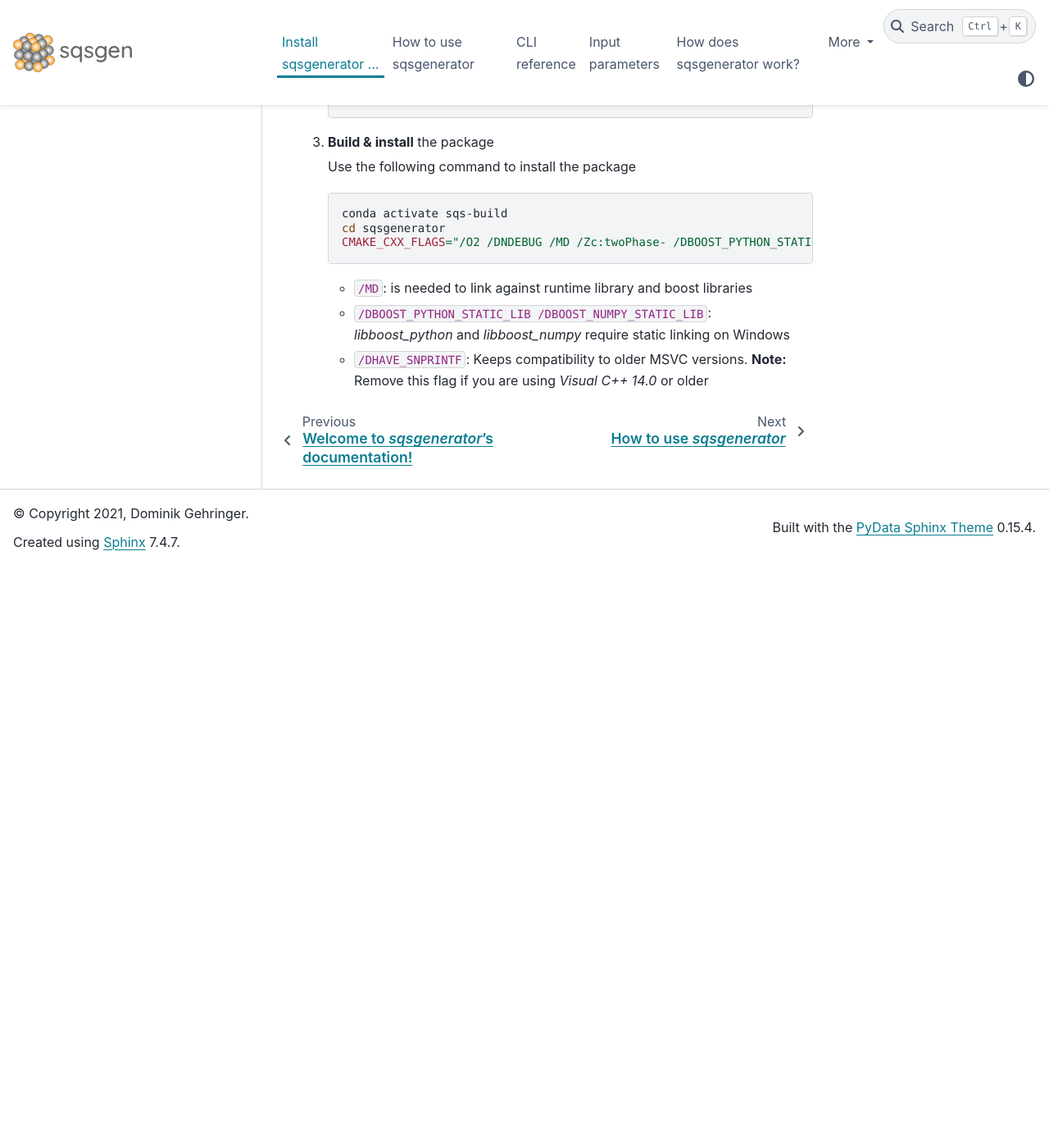
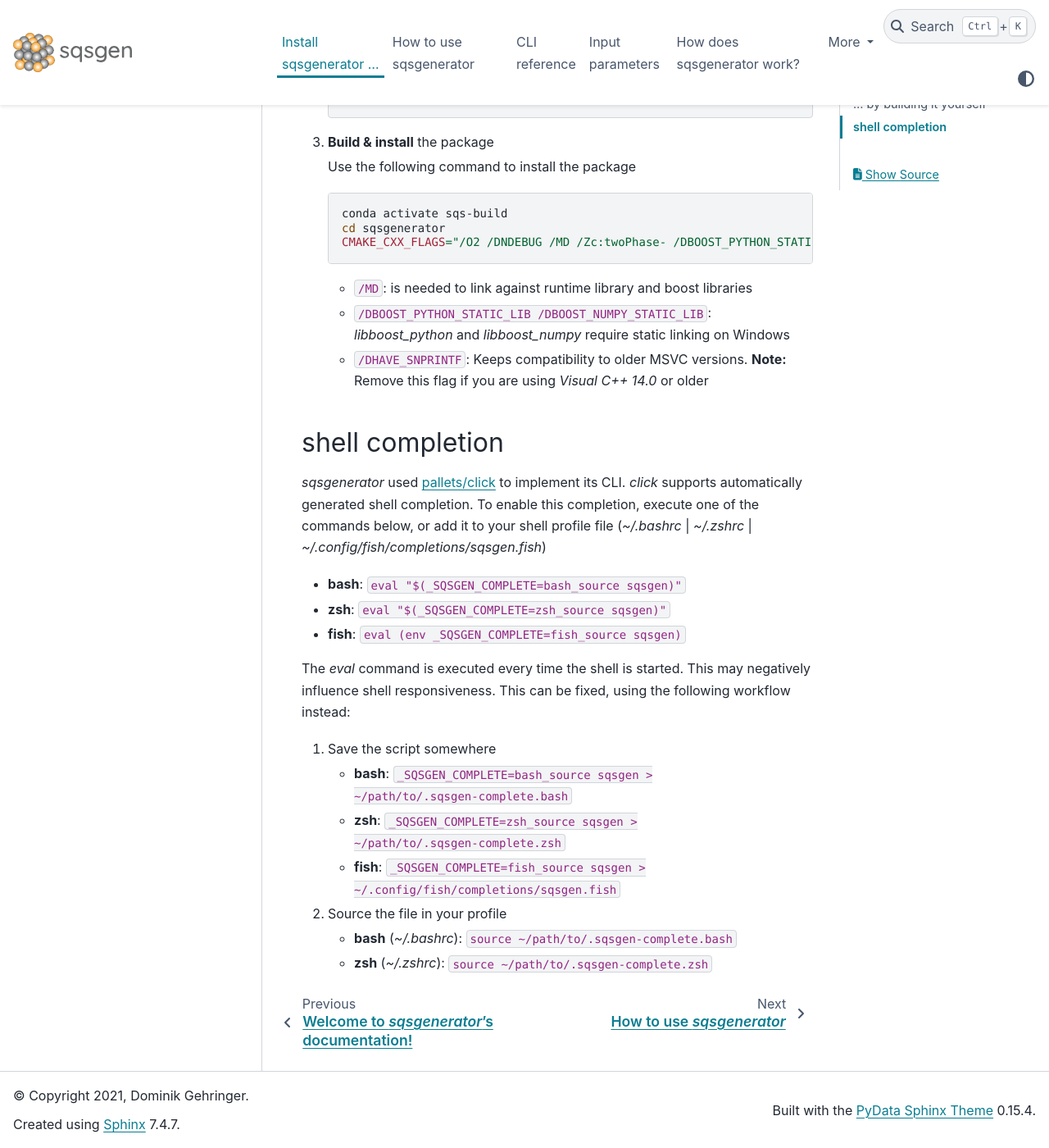
Before and after one commit to dgehringer/sqsgenerator, a Sphinx documentation site: the page built from docs/source/installation_guide.md, in a window 1280 px wide and 1400 px high, scrolled down 4229 px. Shown: the whole window at 82% size. Built offline with Sphinx 7.4.7 and the PyData theme 0.15.4, drawn with Linux system fonts in a browser that asks for light colours; the version number is read from the project's files by our own code; before the commit the page ends 4919 px from its top, so only the background shows below that; some of the changed text lies outside the part shown.

Commit message:
:memo: added shell completion installation instructions

```diff
--- a/docs/source/installation_guide.md
+++ b/docs/source/installation_guide.md
@@ -176,3 +176,27 @@
     - `/MD`: is needed to link against runtime library and boost libraries
     - `/DBOOST_PYTHON_STATIC_LIB /DBOOST_NUMPY_STATIC_LIB`: *libboost_python* and *libboost_numpy* require static linking on Windows
     - `/DHAVE_SNPRINTF`: Keeps compatibility to older MSVC versions. **Note:** Remove this flag if you are using *Visual C++ 14.0* or older
+
+## shell completion
+
+*sqsgenerator* used [pallets/click](https://github.com/pallets/click) to implement its CLI. *click* supports
+automatically generated shell completion. To enable this completion, execute one of the commands below, or add it to
+your shell profile file (*~/.bashrc* | *~/.zshrc* | *~/.config/fish/completions/sqsgen.fish*)
+
+  - **bash**: `eval "$(_SQSGEN_COMPLETE=bash_source sqsgen)"`
+  - **zsh**: `eval "$(_SQSGEN_COMPLETE=zsh_source sqsgen)"`
+  - **fish**: `eval (env _SQSGEN_COMPLETE=fish_source sqsgen)`
+
+
+The *eval* command is executed every time the shell is started. This may negatively influence shell responsiveness.
+This can be fixed, using the following workflow instead:
+
+
+1. Save the script somewhere
+    - **bash**: `_SQSGEN_COMPLETE=bash_source sqsgen > ~/path/to/.sqsgen-complete.bash`
+    - **zsh**: `_SQSGEN_COMPLETE=zsh_source sqsgen > ~/path/to/.sqsgen-complete.zsh`
+    - **fish**: `_SQSGEN_COMPLETE=fish_source sqsgen > ~/.config/fish/completions/sqsgen.fish`
+
+2. Source the file in your profile
+    - **bash** (*~/.bashrc*): `source ~/path/to/.sqsgen-complete.bash`
+    - **zsh** (*~/.zshrc*): `source ~/path/to/.sqsgen-complete.zsh`
```
